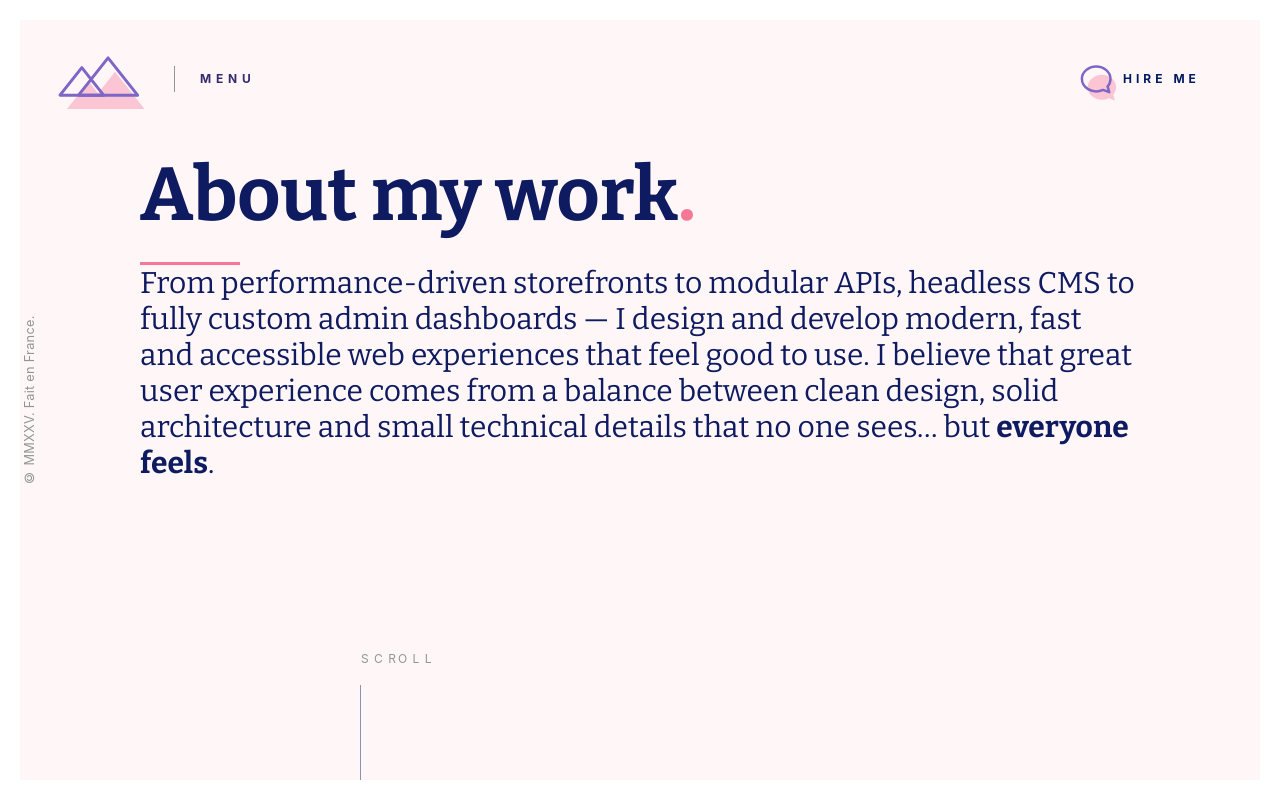
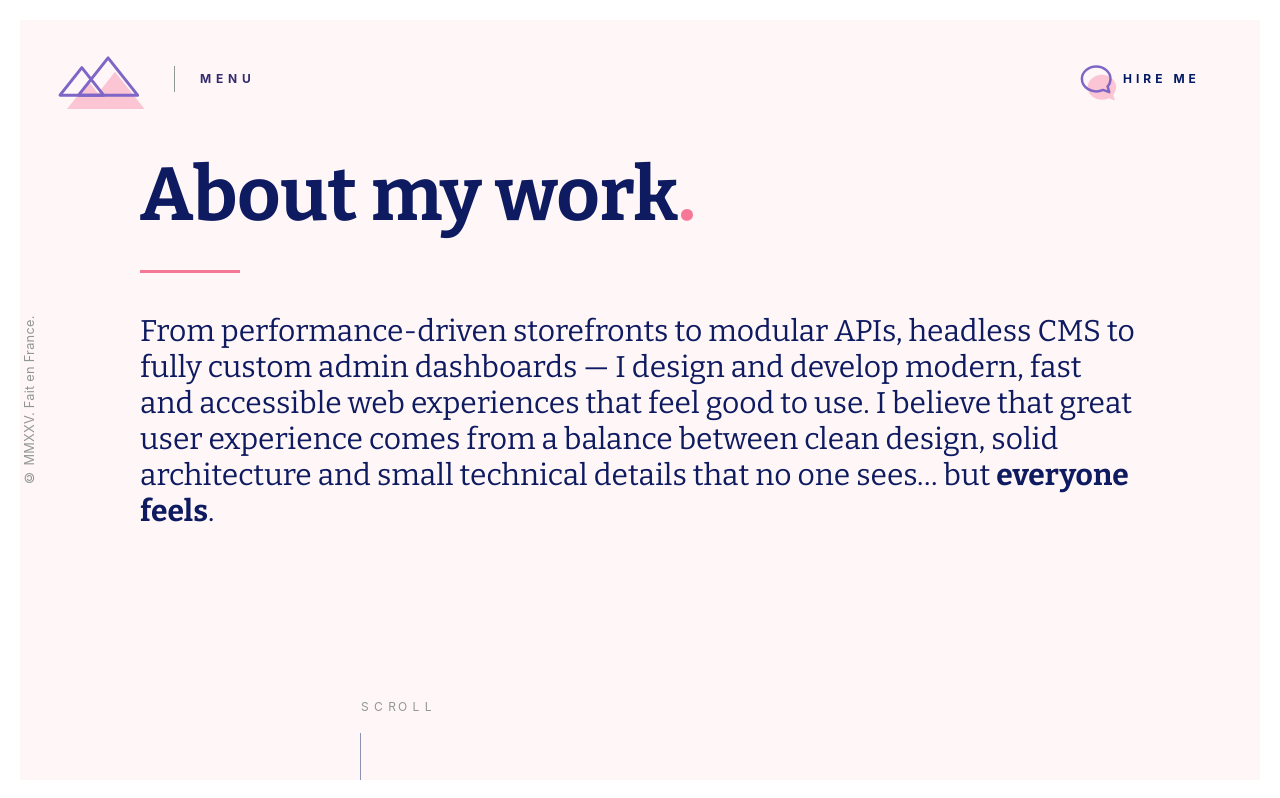
Before and after one commit to flobby41/Portfolio, a Next.js app: page /work in a window 1280 px wide. Shown: the top 798 px of the page. Built offline with nearby package versions, Linux system fonts and the light colour scheme.

Commit message:
refactor: Enhance loading animations and improve performance in AboutMyWork component

```diff
--- a/src/components/home/AboutMyWork.tsx
+++ b/src/components/home/AboutMyWork.tsx
@@ -1,9 +1,8 @@
 "use client";
-
 
 import { motion } from "framer-motion";
 import { useInView } from "react-intersection-observer";
-
+import { useState, useEffect } from "react";
 
 const AboutMyWork = () => {
   const [ref, inView] = useInView({
@@ -12,14 +11,28 @@ const AboutMyWork = () => {
     rootMargin: "-100px",
   });
 
+  // Ajout d'un état pour suivre si le LoadingScreen a terminé
+  const [loadingComplete, setLoadingComplete] = useState(false);
+
+  useEffect(() => {
+    // Attendre que le LoadingScreen soit complètement terminé
+    // Le LoadingScreen prend environ 1300ms pour se terminer complètement
+    const timer = setTimeout(() => {
+      setLoadingComplete(true);
+    }, 100); // Un peu plus que les 1300ms du LoadingScreen
+
+    return () => clearTimeout(timer);
+  }, []);
+
   return (
-<div ref={ref} className="relative w-full overflow-hidden my-16 ">      {/* Texte */}
+    <div ref={ref} className="relative w-full overflow-hidden my-16 ">
+      {/* Texte */}
       <motion.div
         initial={{ opacity: 0, y: 20 }}
-        animate={{ opacity: 1, y: 0 }}
+        animate={loadingComplete ? { opacity: 1, y: 0 } : { opacity: 0, y: 20 }}
         transition={{
-          delay: 0.3, // Réduit de 1.2 à 0.3
-          duration: 0.4, // Réduit de 0.6 à 0.4
+          delay: 0.,
+          duration: 0.4,
           ease: [0.25, 0.1, 0.25, 1],
         }}
         className="mt-12"
@@ -28,10 +41,10 @@ const AboutMyWork = () => {
           <motion.h1
               className="font-bitter text-[4.68rem] text-[#0f1b61] leading-[67.5px] [-webkit-font-smoothing:antialiased]"
               initial={{ opacity: 0, y: 20 }}
-              animate={{ opacity: 1, y: 0 }}
+              animate={loadingComplete ? { opacity: 1, y: 0 } : { opacity: 0, y: 20 }}
               transition={{
-                duration: 1.2,
-                delay: 1.5,
+                duration: 0.5,
+                delay: 0.8,
                 ease: [0.25, 0.1, 0.25, 1],
               }}
             >
@@ -46,19 +59,17 @@ const AboutMyWork = () => {
       {/* Bande horizontale */}
       <motion.div
         initial={{ x: "100%", width: "10%" }}
-        animate={{ opacity: 1, x: 0 }}
-
-        transition={{ delay: 1.8, duration: 0.8 }}
-
-        className="relative h-[3px] bg-[#f67796]  mt-8"
+        animate={loadingComplete ? { opacity: 1, x: 0 } : { opacity: 0, x: "100%" }}
+        transition={{ delay: 0.8, duration: 0.4 }}
+        className="relative h-[3px] bg-[#f67796] mt-10"
       />
 
       {/* Nouveau contenu */}
       <motion.p
-              className="font-bitter text-3xl text-[#0f1b61]"
+              className="font-bitter text-3xl text-[#0f1b61] mt-10"
               initial={{ opacity: 0, x: -20 }}
-              animate={{ opacity: 1, x: 0 }}
-              transition={{ delay: 1.8, duration: 0.8 }}
+              animate={loadingComplete ? { opacity: 1, x: 0 } : { opacity: 0, x: -20 }}
+              transition={{ delay: 0.9, duration: 1.2 }}
             >
 
         From performance-driven storefronts to modular APIs, headless CMS to fully custom admin dashboards — I design and develop modern, fast and accessible web experiences that feel good to use. I believe that great user experience comes from a balance between clean design, solid architecture and small technical details that no one sees… but <span className="font-bold"> everyone feels</span>.
```
